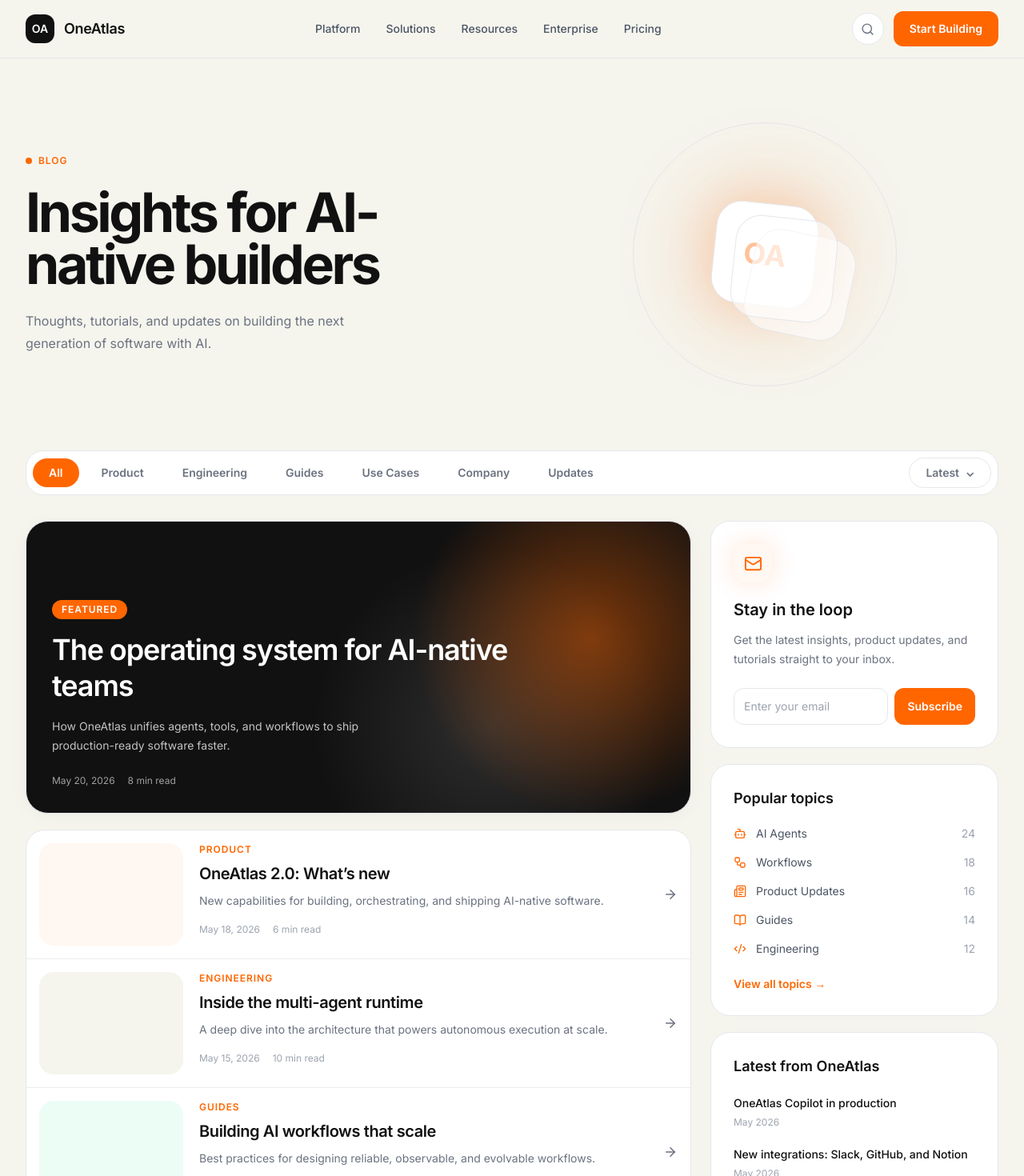
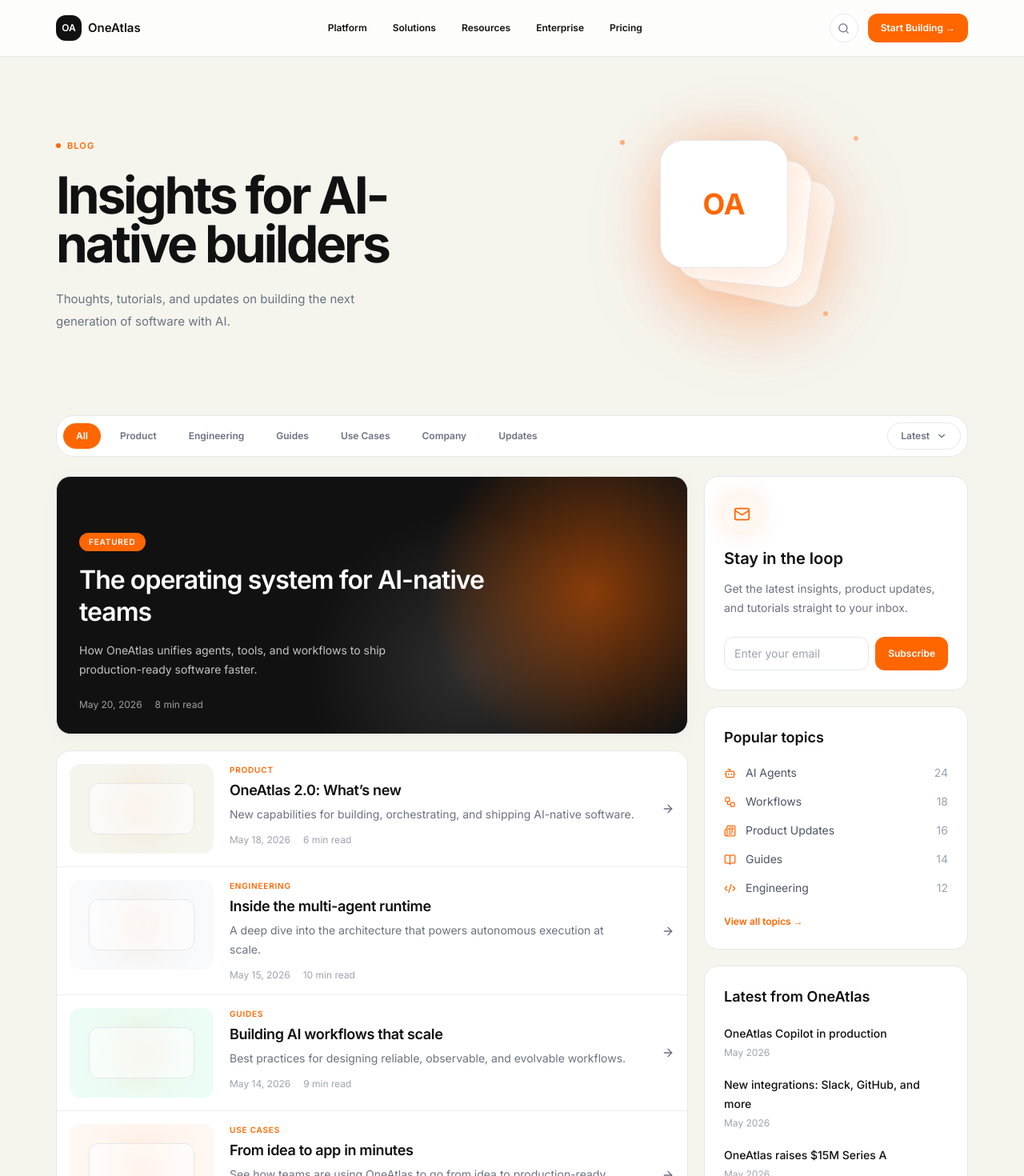
Before and after one commit to sarvagya0503/oneatlas-runtime, a Next.js app: page /blog in a window 1280 px wide. Shown: the top 1470 px of the page at 80% size. Built offline with nearby package versions, Linux system fonts and the light colour scheme.

Commit message:
Create responsive blog experience with featured content and sidebar

```diff
--- a/app/blog/page.tsx
+++ b/app/blog/page.tsx
@@ -8,6 +8,7 @@
   Newspaper,
   BookOpen,
   Code2,
+  ChevronDown,
 } from "lucide-react";
 
 const categories = [
@@ -28,6 +29,7 @@
       "New capabilities for building, orchestrating, and shipping AI-native software.",
     date: "May 18, 2026",
     read: "6 min read",
+    tone: "bg-[#F5F5EE]",
   },
   {
     category: "Engineering",
@@ -36,6 +38,7 @@
       "A deep dive into the architecture that powers autonomous execution at scale.",
     date: "May 15, 2026",
     read: "10 min read",
+    tone: "bg-[#F8FAFC]",
   },
   {
     category: "Guides",
@@ -44,6 +47,7 @@
       "Best practices for designing reliable, observable, and evolvable workflows.",
     date: "May 14, 2026",
     read: "9 min read",
+    tone: "bg-[#ECFDF5]",
   },
   {
     category: "Use Cases",
@@ -52,6 +56,7 @@
       "See how teams are using OneAtlas to go from idea to production-ready software.",
     date: "May 12, 2026",
     read: "5 min read",
+    tone: "bg-[#FFF7F1]",
   },
 ];
 
@@ -65,27 +70,24 @@
 
 const updates = [
   "OneAtlas Copilot in production",
-  "New integrations: Slack, GitHub, and Notion",
+  "New integrations: Slack, GitHub, and more",
   "OneAtlas raises $15M Series A",
 ];
 
 export default function BlogPage() {
   return (
     <main className="min-h-screen bg-[#F5F5EE] text-[#111111]">
-      <nav className="sticky top-0 z-50 border-b border-[#E5E7EB] bg-[#F5F5EE]/95 backdrop-blur">
-        <div className="mx-auto flex h-[72px] max-w-[1280px] items-center justify-between px-5 md:px-8">
-          <Link href="/" className="flex items-center gap-3">
-            <div className="flex h-9 w-9 items-center justify-center rounded-xl bg-[#111111] text-sm font-semibold text-white">
+      <nav className="border-b border-[#E5E7EB] bg-white/80 backdrop-blur">
+        <div className="mx-auto flex h-[70px] max-w-[1180px] items-center justify-between px-5">
+          <Link href="/" className="flex items-center gap-2">
+            <div className="flex h-8 w-8 items-center justify-center rounded-xl bg-[#111111] text-xs font-semibold text-white">
               OA
             </div>
-
-            <span className="text-lg font-semibold tracking-[-0.02em]">
-              OneAtlas
-            </span>
+            <span className="text-[15px] font-semibold">OneAtlas</span>
           </Link>
 
-          <div className="hidden items-center gap-8 text-sm font-medium text-[#4B5563] md:flex">
-            <Link href="/">Platform</Link>
+          <div className="hidden items-center gap-8 text-xs font-semibold text-[#111111] md:flex">
+            <span>Platform</span>
             <span>Solutions</span>
             <span>Resources</span>
             <span>Enterprise</span>
@@ -93,59 +95,61 @@
           </div>
 
           <div className="flex items-center gap-3">
-            <button className="hidden h-10 w-10 items-center justify-center rounded-full border border-[#E5E7EB] bg-white text-[#6B7280] md:flex">
-              <Search size={17} />
+            <button className="hidden h-9 w-9 items-center justify-center rounded-full border border-[#E5E7EB] bg-white text-[#6B7280] md:flex">
+              <Search size={15} />
             </button>
 
             <Link
               href="/"
-              className="rounded-xl bg-[#FF6600] px-5 py-3 text-sm font-semibold text-white transition hover:bg-[#E65C00]"
+              className="rounded-xl bg-[#FF6600] px-4 py-2.5 text-xs font-semibold text-white transition hover:bg-[#E65C00]"
             >
-              Start Building
+              Start Building →
             </Link>
           </div>
         </div>
       </nav>
 
-      <section className="mx-auto grid max-w-[1280px] items-center gap-12 px-5 py-16 md:grid-cols-2 md:px-8 md:py-20">
+      <section className="mx-auto grid max-w-[1180px] items-center gap-10 px-5 py-16 md:grid-cols-2">
         <div>
-          <p className="flex items-center gap-2 text-xs font-semibold uppercase tracking-[0.08em] text-[#FF6600]">
-            <span className="h-2 w-2 rounded-full bg-[#FF6600]" />
+          <p className="flex items-center gap-2 text-[11px] font-semibold uppercase tracking-[0.1em] text-[#FF6600]">
+            <span className="h-1.5 w-1.5 rounded-full bg-[#FF6600]" />
             Blog
           </p>
 
-          <h1 className="mt-6 max-w-xl text-[52px] font-bold leading-[0.95] tracking-[-0.05em] md:text-[68px]">
+          <h1 className="mt-6 max-w-[520px] text-[52px] font-bold leading-[0.95] tracking-[-0.05em] md:text-[64px]">
             Insights for AI-native builders
           </h1>
 
-          <p className="mt-6 max-w-md text-[16px] leading-7 text-[#6B7280]">
+          <p className="mt-6 max-w-[420px] text-[15px] leading-7 text-[#6B7280]">
             Thoughts, tutorials, and updates on building the next generation of
             software with AI.
           </p>
         </div>
 
         <div className="hidden justify-center md:flex">
-          <div className="relative h-[330px] w-[330px]">
-            <div className="absolute inset-0 rounded-full border border-[#E5E7EB]" />
-            <div className="absolute left-1/2 top-1/2 h-40 w-40 -translate-x-1/2 -translate-y-1/2 rounded-full bg-[#FF6600]/25 blur-3xl" />
+          <div className="relative h-[320px] w-[360px]">
+            <div className="absolute left-1/2 top-1/2 h-48 w-48 -translate-x-1/2 -translate-y-1/2 rounded-full bg-[#FF6600]/25 blur-3xl" />
 
-            <div className="absolute left-1/2 top-1/2 flex h-32 w-32 -translate-x-1/2 -translate-y-1/2 rotate-6 items-center justify-center rounded-[32px] border border-[#E5E7EB] bg-white text-4xl font-bold text-[#FF6600] shadow-[0_0_60px_rgba(255,102,0,0.2)]">
+            <div className="absolute left-[120px] top-[80px] h-40 w-40 rotate-12 rounded-[30px] border border-[#E5E7EB] bg-white/60 shadow-[0_20px_80px_rgba(255,102,0,0.15)]" />
+            <div className="absolute left-[95px] top-[60px] h-40 w-40 rotate-6 rounded-[30px] border border-[#E5E7EB] bg-white/80 shadow-[0_20px_80px_rgba(255,102,0,0.15)]" />
+            <div className="absolute left-[70px] top-[40px] flex h-40 w-40 items-center justify-center rounded-[30px] border border-[#E5E7EB] bg-white text-4xl font-bold text-[#FF6600] shadow-[0_0_70px_rgba(255,102,0,0.2)]">
               OA
             </div>
 
-            <div className="absolute left-[44%] top-[42%] h-32 w-32 rotate-12 rounded-[32px] border border-[#E5E7EB] bg-white/60" />
-            <div className="absolute left-[38%] top-[36%] h-32 w-32 rotate-6 rounded-[32px] border border-[#E5E7EB] bg-white/60" />
+            <div className="absolute left-[20px] top-[40px] h-1.5 w-1.5 rounded-full bg-[#FF6600]/50" />
+            <div className="absolute right-[42px] top-[35px] h-1.5 w-1.5 rounded-full bg-[#FF6600]/40" />
+            <div className="absolute bottom-[60px] right-[80px] h-1.5 w-1.5 rounded-full bg-[#FF6600]/40" />
           </div>
         </div>
       </section>
 
-      <section className="mx-auto max-w-[1280px] px-5 pb-8 md:px-8">
-        <div className="flex flex-col justify-between gap-4 rounded-[22px] border border-[#E5E7EB] bg-white p-2 md:flex-row md:items-center">
+      <section className="mx-auto max-w-[1180px] px-5 pb-6">
+        <div className="flex items-center justify-between gap-4 rounded-[22px] border border-[#E5E7EB] bg-white p-2">
           <div className="flex flex-wrap gap-2">
             {categories.map((category, index) => (
               <button
                 key={category}
-                className={`rounded-full px-5 py-2 text-sm font-semibold transition ${
+                className={`rounded-full px-4 py-2 text-xs font-semibold transition ${
                   index === 0
                     ? "bg-[#FF6600] text-white"
                     : "text-[#6B7280] hover:bg-[#FFF7F1] hover:text-[#FF6600]"
@@ -156,25 +160,25 @@
             ))}
           </div>
 
-          <button className="flex items-center justify-center gap-2 rounded-full border border-[#E5E7EB] bg-white px-5 py-2 text-sm font-semibold text-[#6B7280]">
+          <button className="hidden items-center gap-2 rounded-full border border-[#E5E7EB] bg-white px-4 py-2 text-xs font-semibold text-[#6B7280] md:flex">
             Latest
-            <span>⌄</span>
+            <ChevronDown size={14} />
           </button>
         </div>
       </section>
 
-      <section className="mx-auto grid max-w-[1280px] gap-6 px-5 pb-16 md:grid-cols-[1fr_360px] md:px-8">
+      <section className="mx-auto grid max-w-[1180px] gap-5 px-5 pb-16 md:grid-cols-[1fr_330px]">
         <div>
-          <article className="overflow-hidden rounded-[28px] border border-[#E5E7EB] bg-[#111111] text-white shadow-[0_1px_2px_rgba(0,0,0,0.02),0_4px_24px_rgba(0,0,0,0.03)]">
-            <div className="relative min-h-[360px] p-8">
-              <div className="absolute inset-0 bg-[radial-gradient(circle_at_85%_40%,rgba(255,102,0,0.45),transparent_30%),radial-gradient(circle_at_70%_70%,rgba(255,255,255,0.12),transparent_35%)]" />
+          <article className="overflow-hidden rounded-[18px] border border-[#E5E7EB] bg-[#111111] text-white shadow-[0_1px_2px_rgba(0,0,0,0.02),0_4px_24px_rgba(0,0,0,0.03)]">
+            <div className="relative min-h-[320px] p-7">
+              <div className="absolute inset-0 bg-[radial-gradient(circle_at_85%_45%,rgba(255,102,0,0.5),transparent_30%),radial-gradient(circle_at_65%_75%,rgba(255,255,255,0.12),transparent_35%)]" />
 
-              <div className="relative z-10 flex h-full min-h-[300px] flex-col justify-end">
-                <span className="mb-4 w-fit rounded-full bg-[#FF6600] px-3 py-1 text-xs font-semibold uppercase tracking-[0.08em] text-white">
+              <div className="relative z-10 flex h-full min-h-[265px] flex-col justify-end">
+                <span className="mb-4 w-fit rounded-full bg-[#FF6600] px-3 py-1 text-[10px] font-semibold uppercase tracking-[0.08em] text-white">
                   Featured
                 </span>
 
-                <h2 className="max-w-xl text-4xl font-semibold leading-tight tracking-[-0.03em]">
+                <h2 className="max-w-xl text-[32px] font-semibold leading-tight tracking-[-0.03em]">
                   The operating system for AI-native teams
                 </h2>
 
@@ -191,61 +195,56 @@
             </div>
           </article>
 
-          <div className="mt-5 overflow-hidden rounded-[24px] border border-[#E5E7EB] bg-white">
+          <div className="mt-5 overflow-hidden rounded-[18px] border border-[#E5E7EB] bg-white">
             {posts.map((post, index) => (
               <article
                 key={post.title}
-                className="grid gap-5 border-b border-[#ECECEC] p-4 last:border-b-0 md:grid-cols-[180px_1fr_40px]"
+                className="grid gap-5 border-b border-[#ECECEC] p-4 last:border-b-0 md:grid-cols-[180px_1fr_30px]"
               >
                 <div
-                  className={`h-32 rounded-[18px] ${
-                    index === 0
-                      ? "bg-[#FFF7F1]"
-                      : index === 1
-                      ? "bg-[#F5F5EE]"
-                      : index === 2
-                      ? "bg-[#ECFDF5]"
-                      : "bg-[#FEF2F2]"
-                  }`}
-                />
+                  className={`h-28 rounded-[14px] ${post.tone} relative overflow-hidden`}
+                >
+                  <div className="absolute left-1/2 top-1/2 h-14 w-14 -translate-x-1/2 -translate-y-1/2 rounded-full bg-[#FF6600]/20 blur-xl" />
+                  <div className="absolute inset-6 rounded-xl border border-[#E5E7EB] bg-white/60" />
+                </div>
 
                 <div>
-                  <p className="text-xs font-semibold uppercase tracking-[0.08em] text-[#FF6600]">
+                  <p className="text-[10px] font-semibold uppercase tracking-[0.08em] text-[#FF6600]">
                     {post.category}
                   </p>
 
-                  <h3 className="mt-2 text-xl font-semibold tracking-[-0.02em]">
+                  <h3 className="mt-1 text-lg font-semibold tracking-[-0.02em]">
                     {post.title}
                   </h3>
 
-                  <p className="mt-2 max-w-xl text-sm leading-6 text-[#6B7280]">
+                  <p className="mt-1 max-w-xl text-sm leading-6 text-[#6B7280]">
                     {post.description}
                   </p>
 
-                  <div className="mt-4 flex gap-4 text-xs text-[#9CA3AF]">
+                  <div className="mt-3 flex gap-4 text-xs text-[#9CA3AF]">
                     <span>{post.date}</span>
                     <span>{post.read}</span>
                   </div>
                 </div>
 
                 <div className="flex items-center justify-end text-[#6B7280]">
-                  <ArrowRight size={18} />
+                  <ArrowRight size={16} />
                 </div>
               </article>
             ))}
           </div>
 
           <div className="mt-8 flex justify-center">
-            <button className="rounded-xl border border-[#E5E7EB] bg-white px-5 py-3 text-sm font-semibold text-[#111111] transition hover:border-[#FF6600] hover:text-[#FF6600]">
+            <button className="rounded-xl border border-[#E5E7EB] bg-white px-5 py-2.5 text-xs font-semibold text-[#111111] transition hover:border-[#FF6600] hover:text-[#FF6600]">
               Load more
             </button>
           </div>
         </div>
 
         <aside className="space-y-5">
-          <div className="rounded-[24px] border border-[#E5E7EB] bg-white p-7">
-            <div className="mb-5 flex h-12 w-12 items-center justify-center rounded-2xl bg-[#FFF7F1] text-[#FF6600] shadow-[0_0_30px_rgba(255,102,0,0.18)]">
-              <Mail size={23} />
+          <div className="rounded-[18px] border border-[#E5E7EB] bg-white p-6">
+            <div className="mb-5 flex h-11 w-11 items-center justify-center rounded-2xl bg-[#FFF7F1] text-[#FF6600] shadow-[0_0_30px_rgba(255,102,0,0.18)]">
+              <Mail size={21} />
             </div>
 
             <h3 className="text-xl font-semibold">Stay in the loop</h3>
@@ -258,16 +257,16 @@
             <div className="mt-6 flex gap-2">
               <input
                 placeholder="Enter your email"
-                className="min-w-0 flex-1 rounded-xl border border-[#E5E7EB] bg-white px-3 py-3 text-sm outline-none placeholder:text-[#9CA3AF] focus:border-[#FF6600]"
+                className="min-w-0 flex-1 rounded-xl border border-[#E5E7EB] bg-white px-3 py-2.5 text-sm outline-none placeholder:text-[#9CA3AF] focus:border-[#FF6600]"
               />
 
-              <button className="rounded-xl bg-[#FF6600] px-4 text-sm font-semibold text-white hover:bg-[#E65C00]">
+              <button className="rounded-xl bg-[#FF6600] px-4 text-xs font-semibold text-white hover:bg-[#E65C00]">
                 Subscribe
               </button>
             </div>
           </div>
 
-          <div className="rounded-[24px] border border-[#E5E7EB] bg-white p-7">
+          <div className="rounded-[18px] border border-[#E5E7EB] bg-white p-6">
             <h3 className="text-lg font-semibold">Popular topics</h3>
 
             <div className="mt-5 space-y-4">
@@ -277,7 +276,7 @@
                   className="flex items-center justify-between text-sm"
                 >
                   <div className="flex items-center gap-3 text-[#4B5563]">
-                    <Icon size={16} className="text-[#FF6600]" />
+                    <Icon size={15} className="text-[#FF6600]" />
                     <span>{topic as string}</span>
                   </div>
 
@@ -286,12 +285,12 @@
               ))}
             </div>
 
-            <button className="mt-6 text-sm font-semibold text-[#FF6600]">
+            <button className="mt-6 text-xs font-semibold text-[#FF6600]">
               View all topics →
             </button>
           </div>
 
-          <div className="rounded-[24px] border border-[#E5E7EB] bg-white p-7">
+          <div className="rounded-[18px] border border-[#E5E7EB] bg-white p-6">
             <h3 className="text-lg font-semibold">Latest from OneAtlas</h3>
 
             <div className="mt-5 space-y-5">
@@ -303,12 +302,25 @@
               ))}
             </div>
 
-            <button className="mt-6 text-sm font-semibold text-[#FF6600]">
+            <button className="mt-6 text-xs font-semibold text-[#FF6600]">
               View all updates →
             </button>
           </div>
         </aside>
       </section>
+
+      <footer className="border-t border-[#E5E7EB] px-5 py-8">
+        <div className="mx-auto flex max-w-[1180px] flex-col items-center justify-between gap-4 text-xs text-[#6B7280] md:flex-row">
+          <p>© 2026 OneAtlas. All rights reserved.</p>
+
+          <div className="flex gap-5">
+            <span>Status</span>
+            <span>Privacy</span>
+            <span>Terms</span>
+            <span>Security</span>
+          </div>
+        </div>
+      </footer>
     </main>
   );
 }
```
